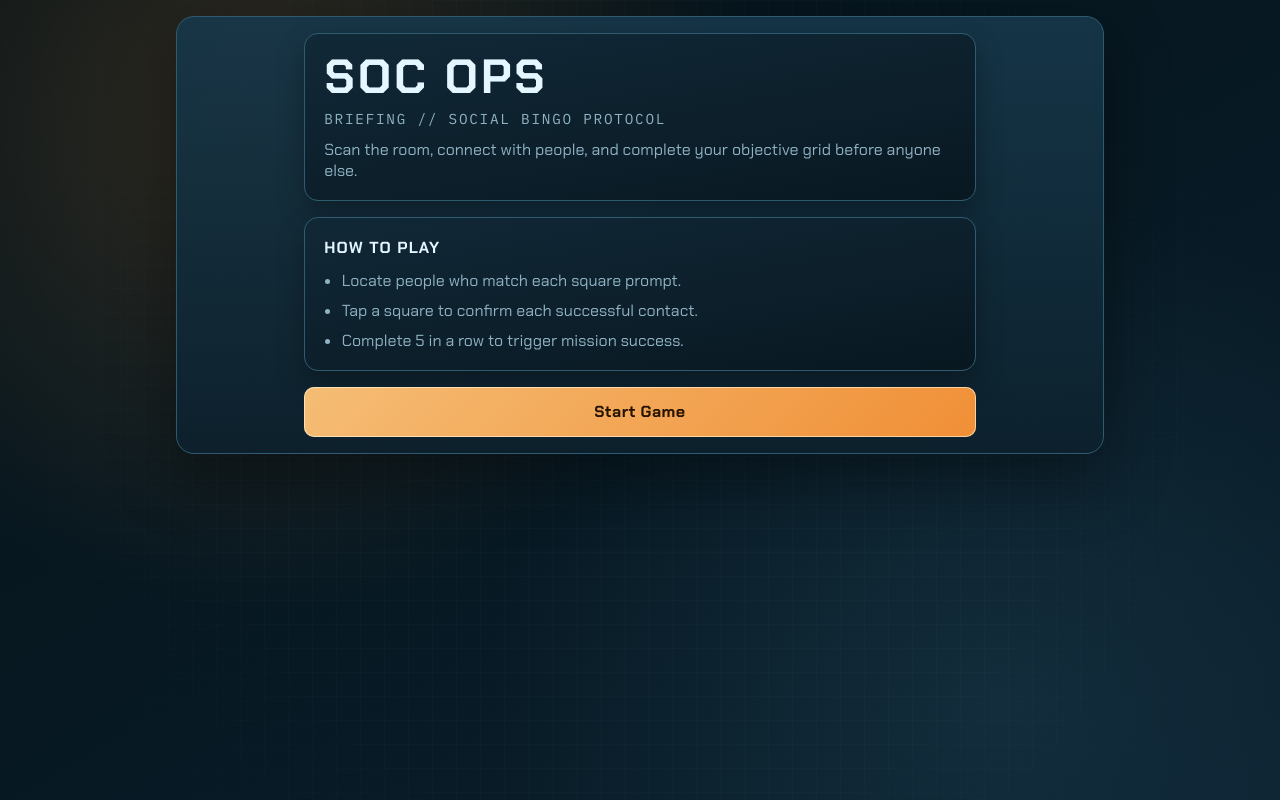
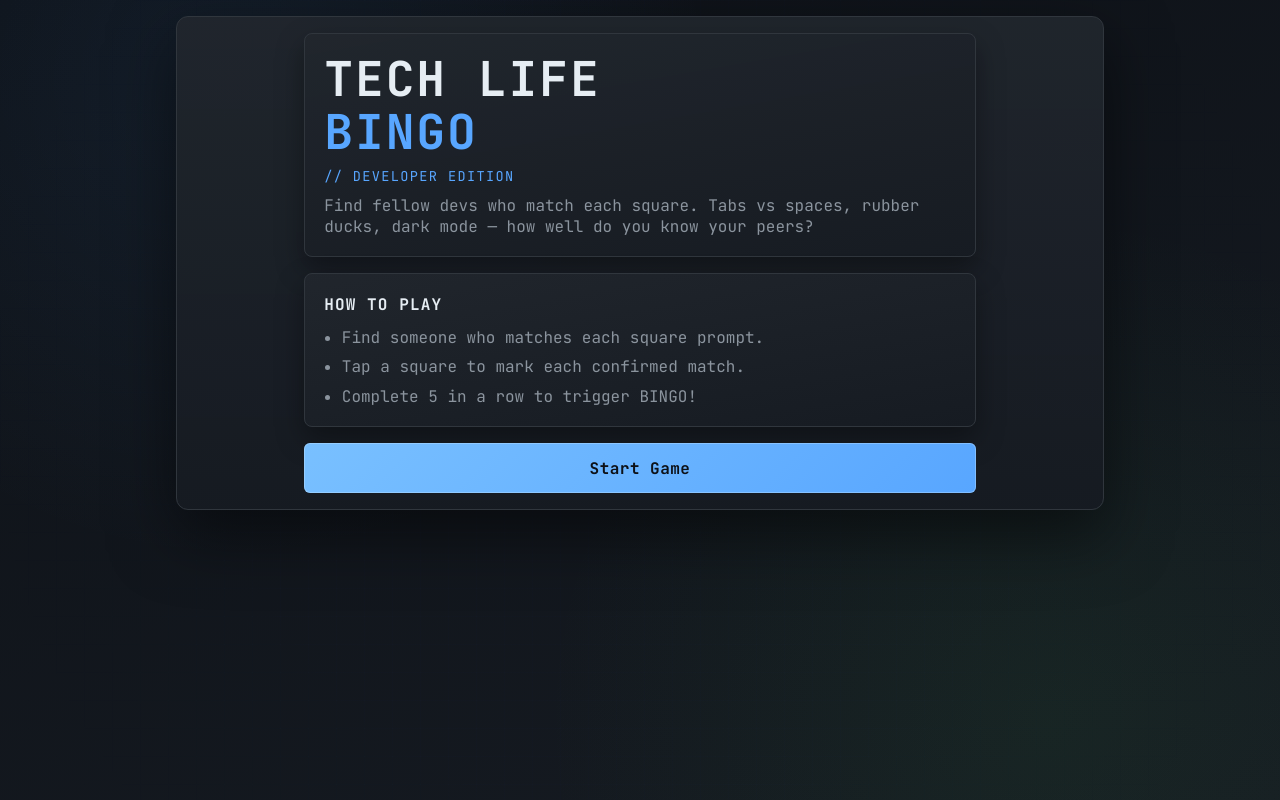
Before and after one commit to rfernando/agent-lab-python, a FastAPI app: page / in a window 1280 px wide. Run offline with FastAPI, Linux system fonts and the light colour scheme.

Commit message:
Add Tech Life Bingo with developer-themed questions and updated UI
Agent-Logs-Url: https://github.com/rfernando/agent-lab-python/sessions/c5474db4-8bdb-4c17-a5bd-4b6d72001206

Co-authored-by: rfernando <10241014+rfernando@users.noreply.github.com>

```diff
--- a/app/main.py
+++ b/app/main.py
@@ -12,7 +12,7 @@ from app.models import GameState
 
 BASE_DIR = Path(__file__).resolve().parent
 
-app = FastAPI(title="Soc Ops - Social Bingo")
+app = FastAPI(title="Tech Life Bingo")
 app.add_middleware(SessionMiddleware, secret_key="soc-ops-secret-key")
 app.mount("/static", StaticFiles(directory=BASE_DIR / "static"), name="static")
 
--- a/app/static/css/app.css
+++ b/app/static/css/app.css
@@ -1,26 +1,26 @@
-@import url("https://fonts.googleapis.com/css2?family=Chakra+Petch:wght@400;500;600;700&family=IBM+Plex+Mono:wght@400;500;700&display=swap");
+@import url("https://fonts.googleapis.com/css2?family=JetBrains+Mono:wght@400;500;700&family=Space+Mono:wght@400;700&display=swap");
 
 :root {
-    --bg-deep: #041218;
-    --bg-mid: #0a1f2d;
-    --panel: #102837;
-    --panel-soft: #17384b;
-    --panel-line: #2f5b70;
-    --text-main: #e4f6ff;
-    --text-soft: #90b3c4;
-    --accent: #f08f36;
-    --accent-soft: #f5bd75;
-    --accent-strong: #ffc447;
-    --mark-bg: #0f3c2f;
-    --mark-line: #2da17b;
-    --mark-text: #cbffe8;
-    --win-bg: #5a3204;
-    --win-line: #f6ae3e;
-    --win-text: #ffe6b6;
-    --shadow-lg: 0 24px 64px rgba(0, 0, 0, 0.4);
-    --shadow-md: 0 12px 28px rgba(0, 0, 0, 0.28);
-    --radius: 14px;
-    --radius-sm: 10px;
+    --bg-deep: #0d1117;
+    --bg-mid: #161b22;
+    --panel: #21262d;
+    --panel-soft: #30363d;
+    --panel-line: #30363d;
+    --text-main: #e6edf3;
+    --text-soft: #8b949e;
+    --accent: #58a6ff;
+    --accent-soft: #79c0ff;
+    --accent-strong: #cae8ff;
+    --mark-bg: #0d2119;
+    --mark-line: #3fb950;
+    --mark-text: #aff5b4;
+    --win-bg: #3d1f00;
+    --win-line: #d29922;
+    --win-text: #ffd700;
+    --shadow-lg: 0 24px 64px rgba(0, 0, 0, 0.5);
+    --shadow-md: 0 12px 28px rgba(0, 0, 0, 0.35);
+    --radius: 8px;
+    --radius-sm: 6px;
     --ease-snap: cubic-bezier(0.18, 0.84, 0.34, 1);
 }
 
@@ -36,12 +36,12 @@ body,
 }
 
 body {
-    font-family: "Chakra Petch", "Segoe UI", sans-serif;
+    font-family: "JetBrains Mono", "Space Mono", Consolas, monospace;
     color: var(--text-main);
     background:
-        radial-gradient(circle at 20% 15%, rgba(240, 143, 54, 0.18), transparent 40%),
-        radial-gradient(circle at 78% 88%, rgba(47, 91, 112, 0.26), transparent 42%),
-        linear-gradient(150deg, var(--bg-deep), var(--bg-mid));
+        radial-gradient(circle at 18% 10%, rgba(88, 166, 255, 0.08), transparent 38%),
+        radial-gradient(circle at 82% 90%, rgba(63, 185, 80, 0.07), transparent 40%),
+        linear-gradient(160deg, var(--bg-deep), var(--bg-mid));
     -webkit-tap-highlight-color: transparent;
 }
 
@@ -50,12 +50,12 @@ body::before {
     position: fixed;
     inset: 0;
     z-index: -1;
-    opacity: 0.3;
+    opacity: 0.15;
     pointer-events: none;
     background:
-        linear-gradient(rgba(255, 255, 255, 0.06) 1px, transparent 1px),
-        linear-gradient(90deg, rgba(255, 255, 255, 0.06) 1px, transparent 1px);
-    background-size: 24px 24px;
+        linear-gradient(rgba(88, 166, 255, 0.08) 1px, transparent 1px),
+        linear-gradient(90deg, rgba(88, 166, 255, 0.08) 1px, transparent 1px);
+    background-size: 28px 28px;
     mask-image: radial-gradient(circle at center, black 55%, transparent 100%);
 }
 
@@ -82,7 +82,7 @@ button:disabled {
     width: 100%;
     max-width: 58rem;
     margin: 0 auto;
-    background: linear-gradient(180deg, rgba(23, 56, 75, 0.9), rgba(13, 33, 45, 0.94));
+    background: linear-gradient(180deg, rgba(33, 38, 45, 0.95), rgba(22, 27, 34, 0.98));
     border: 1px solid var(--panel-line);
     border-radius: calc(var(--radius) + 4px);
     box-shadow: var(--shadow-lg);
@@ -109,11 +109,11 @@ button:disabled {
 
 .mission-kicker {
     margin: 0.5rem 0 0;
-    font-size: 0.9rem;
-    color: var(--text-soft);
+    font-size: 0.85rem;
+    color: var(--accent);
     text-transform: uppercase;
-    letter-spacing: 0.12em;
-    font-family: "IBM Plex Mono", Consolas, monospace;
+    letter-spacing: 0.1em;
+    font-family: "JetBrains Mono", Consolas, monospace;
 }
 
 .start-screen {
@@ -128,7 +128,7 @@ button:disabled {
 .rules-card {
     border: 1px solid var(--panel-line);
     border-radius: var(--radius);
-    background: linear-gradient(170deg, rgba(17, 40, 55, 0.95), rgba(8, 23, 32, 0.95));
+    background: linear-gradient(170deg, rgba(33, 38, 45, 0.95), rgba(22, 27, 34, 0.98));
     box-shadow: var(--shadow-md);
     padding: 1.2rem;
 }
@@ -136,9 +136,13 @@ button:disabled {
 .hero-title {
     margin: 0;
     font-size: clamp(2rem, 9vw, 3rem);
-    line-height: 1;
+    line-height: 1.1;
     text-transform: uppercase;
-    letter-spacing: 0.06em;
+    letter-spacing: 0.04em;
+}
+
+.hero-title-accent {
+    color: var(--accent);
 }
 
 .hero-subtitle {
@@ -177,9 +181,9 @@ button:disabled {
 }
 
 .command-btn-primary {
-    color: #271301;
+    color: #0d1117;
     background: linear-gradient(135deg, var(--accent-soft), var(--accent));
-    box-shadow: inset 0 0 0 1px rgba(255, 244, 219, 0.65);
+    box-shadow: inset 0 0 0 1px rgba(202, 232, 255, 0.35);
 }
 
 .command-btn-primary:hover,
--- a/app/templates/base.html
+++ b/app/templates/base.html
@@ -4,9 +4,9 @@
 <head>
     <meta charset="utf-8">
     <meta name="viewport" content="width=device-width, initial-scale=1.0, maximum-scale=1.0, user-scalable=no">
-    <meta name="theme-color" content="#102837">
-    <meta name="description" content="Social Bingo - Find people who match the questions!">
-    <title>Soc Ops - Social Bingo</title>
+    <meta name="theme-color" content="#0d1117">
+    <meta name="description" content="Tech Life Bingo - Find devs who match the prompts!">
+    <title>Tech Life Bingo</title>
     <link rel="stylesheet" href="/static/css/app.css">
     <link rel="icon" type="image/png" href="/static/favicon.png">
     <script src="/static/js/htmx.min.js"></script>
--- a/app/templates/components/bingo_modal.html
+++ b/app/templates/components/bingo_modal.html
@@ -1,8 +1,8 @@
 <div class="alert-overlay">
     <div class="alert-card">
-        <p class="alert-icon">🎉</p>
+        <p class="alert-icon">🖥️</p>
         <h2 class="alert-title">BINGO!</h2>
-        <p class="alert-copy">You completed a line!</p>
+        <p class="alert-copy">You completed a line! Ship it! 🚀</p>
 
         <button hx-post="/dismiss-modal" hx-target="#game-container" hx-swap="outerHTML"
             class="command-btn command-btn-primary">
--- a/app/templates/components/game_screen.html
+++ b/app/templates/components/game_screen.html
@@ -5,13 +5,13 @@
                 class="command-btn command-btn-secondary">
                 ← Back
             </button>
-            <h1 class="mission-brand">Soc Ops</h1>
+            <h1 class="mission-brand">Tech Life Bingo</h1>
             <p class="mission-kicker">Live board</p>
         </header>
 
         <div class="game-grid">
             <p class="status-copy">
-                Mark each contact as you meet them. First full line wins the operation.
+                Find a dev who matches each prompt and tap to mark it. First full line wins!
             </p>
 
             {% if session.has_bingo %}
--- a/app/templates/components/start_screen.html
+++ b/app/templates/components/start_screen.html
@@ -2,19 +2,19 @@
     <div class="mission-panel">
         <div class="start-screen">
             <section class="hero-card">
-                <h1 class="hero-title">Soc Ops</h1>
-                <p class="mission-kicker">Briefing // Social Bingo Protocol</p>
+                <h1 class="hero-title">Tech Life<br><span class="hero-title-accent">Bingo</span></h1>
+                <p class="mission-kicker">// Developer Edition</p>
                 <p class="hero-subtitle">
-                    Scan the room, connect with people, and complete your objective grid before anyone else.
+                    Find fellow devs who match each square. Tabs vs spaces, rubber ducks, dark mode — how well do you know your peers?
                 </p>
             </section>
 
             <section class="rules-card">
                 <h2 class="rules-title">How to play</h2>
                 <ul class="rules-list">
-                    <li>Locate people who match each square prompt.</li>
-                    <li>Tap a square to confirm each successful contact.</li>
-                    <li>Complete 5 in a row to trigger mission success.</li>
+                    <li>Find someone who matches each square prompt.</li>
+                    <li>Tap a square to mark each confirmed match.</li>
+                    <li>Complete 5 in a row to trigger BINGO!</li>
                 </ul>
             </section>
 
```
Also changed, not shown: other parts of app/static/css/app.css (+13 -12 lines), app/data.py (+24 -24 lines), tests/test_api.py (+1 -1 lines).
